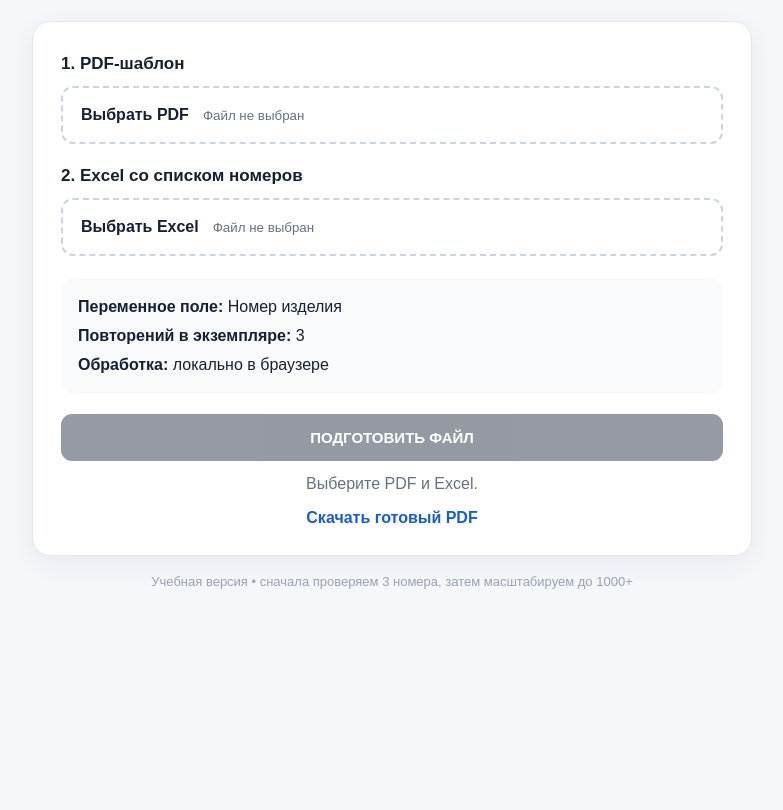
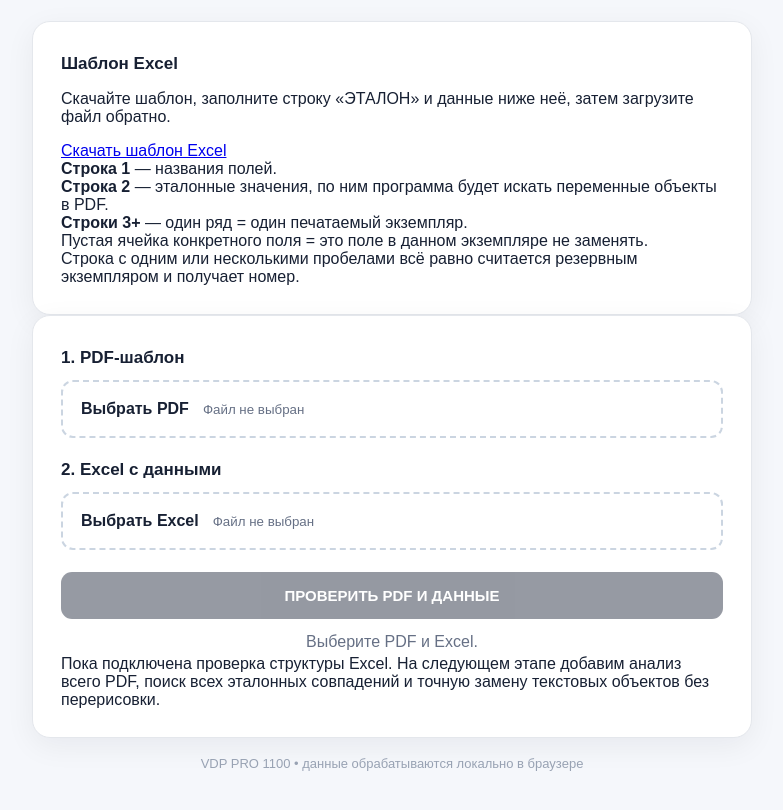
Before and after one commit to yeroputovvv-a11y/vdp-pro1100, a plain HTML site: page index.html in a window 1280 px wide. Shown: the part 108-918 px from the top of the page, without its empty margins (248-1031 px from the left). Before the commit the page ends 800 px from the top, so only its background shows below. Drawn offline with Linux system fonts and the light colour scheme.

Commit message:
Add flexible Excel VDP data workflow

```diff
--- a/index.html
+++ b/index.html
@@ -17,6 +17,23 @@
     </header>
 
     <section class="card">
+      <div class="card-head">
+        <div>
+          <h2>Шаблон Excel</h2>
+          <p class="muted">Скачайте шаблон, заполните строку «ЭТАЛОН» и данные ниже неё, затем загрузите файл обратно.</p>
+        </div>
+        <a class="template-link" href="./VDP_PRO1100_template.xlsx" download>Скачать шаблон Excel</a>
+      </div>
+      <div class="rules">
+        <div><b>Строка 1</b> — названия полей.</div>
+        <div><b>Строка 2</b> — эталонные значения, по ним программа будет искать переменные объекты в PDF.</div>
+        <div><b>Строки 3+</b> — один ряд = один печатаемый экземпляр.</div>
+        <div>Пустая ячейка конкретного поля = это поле в данном экземпляре не заменять.</div>
+        <div>Строка с одним или несколькими пробелами всё равно считается резервным экземпляром и получает номер.</div>
+      </div>
+    </section>
+
+    <section class="card">
       <h2>1. PDF-шаблон</h2>
       <label class="upload">
         <input id="pdfFile" type="file" accept="application/pdf">
@@ -24,25 +41,36 @@
         <small id="pdfName">Файл не выбран</small>
       </label>
 
-      <h2>2. Excel со списком номеров</h2>
+      <h2>2. Excel с данными</h2>
       <label class="upload">
         <input id="xlsxFile" type="file" accept=".xlsx,.xls,.csv">
         <span>Выбрать Excel</span>
         <small id="xlsxName">Файл не выбран</small>
       </label>
 
-      <div class="info">
-        <div><b>Переменное поле:</b> Номер изделия</div>
-        <div><b>Повторений в экземпляре:</b> 3</div>
-        <div><b>Обработка:</b> локально в браузере</div>
+      <div id="summary" class="summary" hidden>
+        <div class="metric"><span>Общий тираж</span><strong id="totalPrint">0</strong></div>
+        <div class="metric"><span>С переменными данными</span><strong id="variablePrint">0</strong></div>
+        <div class="metric"><span>Резерв без данных</span><strong id="reservePrint">0</strong></div>
+        <div class="metric"><span>Переменных полей</span><strong id="fieldCount">0</strong></div>
       </div>
 
-      <button id="prepare" disabled>ПОДГОТОВИТЬ ФАЙЛ</button>
+      <div id="fields" class="fields" hidden>
+        <div class="section-title">Обнаруженные переменные</div>
+        <div id="fieldList"></div>
+      </div>
+
+      <div id="preview" class="preview" hidden>
+        <div class="section-title">Первые строки данных</div>
+        <div id="previewTable"></div>
+      </div>
+
+      <button id="prepare" disabled>ПРОВЕРИТЬ PDF И ДАННЫЕ</button>
       <div id="status" class="status">Выберите PDF и Excel.</div>
-      <a id="download" class="download" hidden>Скачать готовый PDF</a>
+      <div id="pdfNote" class="note">Пока подключена проверка структуры Excel. На следующем этапе добавим анализ всего PDF, поиск всех эталонных совпадений и точную замену текстовых объектов без перерисовки.</div>
     </section>
 
-    <footer>Учебная версия • сначала проверяем 3 номера, затем масштабируем до 1000+</footer>
+    <footer>VDP PRO 1100 • данные обрабатываются локально в браузере</footer>
   </main>
 
   <script src="https://cdn.jsdelivr.net/npm/xlsx@0.18.5/dist/xlsx.full.min.js"></script>
```
